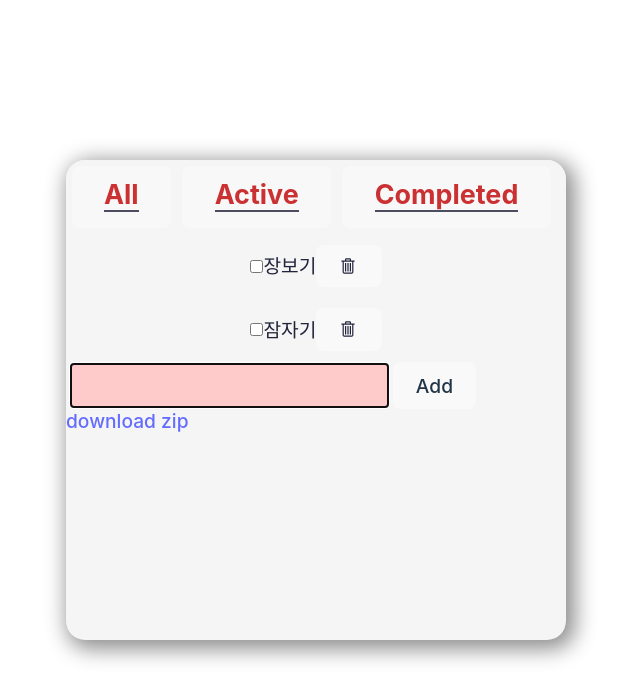
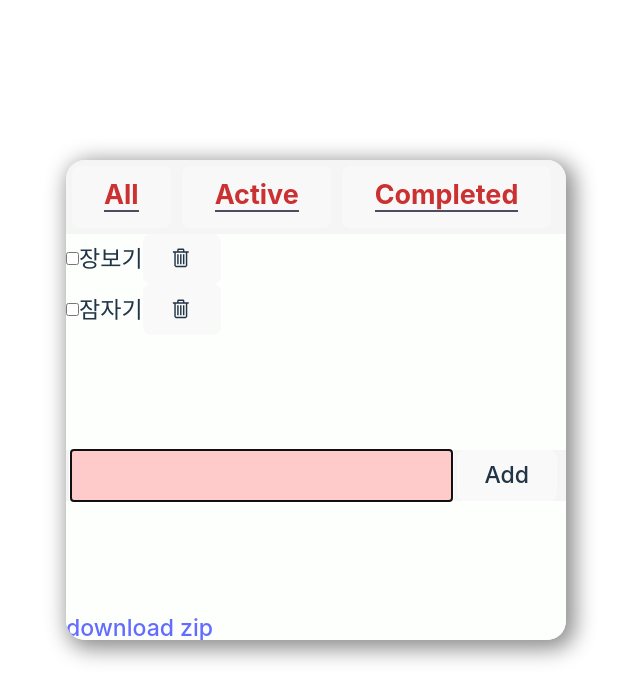
Before and after one commit to letz0703/todos, a React (Vite) app: page / in a window 1280 px wide. Shown: the top 700 px of the page, without its empty margins (324-964 px from the left). Built offline with nearby package versions, Linux system fonts and the light colour scheme.

Commit message:
2022.12.06/화 mm

```diff
--- a/src/components/add_task/add_task.jsx
+++ b/src/components/add_task/add_task.jsx
@@ -1,10 +1,10 @@
-import {useState, useRef, useEffect} from 'react'
-import styles from './add_task.module.css'
-import {v4 as uuidv4} from 'uuid'
+import {useState, useRef, useEffect} from "react"
+import styles from "./add_task.module.css"
+import {v4 as uuidv4} from "uuid"
 
 export default function AddTask({onAdd}) {
-	const [task, setTask] = useState('')
-	const handleChange = (e) => {
+  const [task, setTask] = useState("")
+  const handleChange = e => {
     setTask(e.target.value)
   }
   const refInput_task = useRef()
@@ -13,15 +13,23 @@ export default function AddTask({onAdd}) {
     refInput_task.current.focus()
   }, [task])
 
-	const handleSubmit = (e) => {
+  const handleSubmit = e => {
     e.preventDefault()
-		if (task.trim().length === 0) {return }
-		onAdd({id: uuidv4(), task, status: 'active'})
-		setTask('')
+    if (task.trim().length === 0) {
+      return
+    }
+    onAdd({id: uuidv4(), task, status: "active"})
+    setTask("")
   }
   return (
-		<form onSubmit={handleSubmit}>
-			<input ref={refInput_task} type="text" value={task} onChange={handleChange} className="bg-red-200 p-2 mx-1" />
+    <form onSubmit={handleSubmit} className={styles.form}>
+      <input
+        ref={refInput_task}
+        type="text"
+        value={task}
+        onChange={handleChange}
+        className="bg-red-200 p-2 mx-1"
+      />
       <button>Add</button>
     </form>
   )
--- a/src/components/add_task/add_task.module.css
+++ b/src/components/add_task/add_task.module.css
@@ -0,0 +1 @@
+.form{width:100%;display:flex;background-color:red;background-color:var(--color-bg-dark)}
--- a/src/components/add_task/add_task.module.scss
+++ b/src/components/add_task/add_task.module.scss
@@ -0,0 +1,6 @@
+.form {
+  width: 100%;
+  display: flex;
+  background-color: red;
+  background-color: var(--color-bg-dark);
+}
--- a/src/components/todo/todo.jsx
+++ b/src/components/todo/todo.jsx
@@ -12,7 +12,7 @@ export default function Todo({todo, onChange, onDelete}) {
   };
 
   return (
-    <li className="flex items-center {{style }}" className={styles.todo}>
+    <li className="flex items-center {{styles.todo }}">
       <input
         type="checkbox"
         checked={status === 'completed'}
--- a/src/components/todo_list/todo_list.jsx
+++ b/src/components/todo_list/todo_list.jsx
@@ -1,26 +1,26 @@
-import {useState} from 'react';
-import AddTask from '../add_task/add_task';
-import {VscTrash} from 'react-icons/vsc';
-import {v4 as uuidv4} from 'uuid';
-import Todo from '../todo/todo';
-import styles from './todo_list.module.css';
+import {useState} from "react"
+import AddTask from "../add_task/add_task"
+import {VscTrash} from "react-icons/vsc"
+import {v4 as uuidv4} from "uuid"
+import Todo from "../todo/todo"
+import styles from "./todo_list.module.css"
 
 export default function TodoList({filter}) {
   const [todos, setTodos] = useState([
-    {id: '1', task: '장보기', status: 'active'},
-    {id: '2', task: '잠자기', status: 'active'},
-  ]);
+    {id: "1", task: "장보기", status: "active"},
+    {id: "2", task: "잠자기", status: "active"}
+  ])
 
   const handleTask = todo => {
-    setTodos([...todos, todo]);
-  };
+    setTodos([...todos, todo])
+  }
   const handleUpdate = updated =>
-    setTodos(todos.map(row => (row.id === updated.id ? updated : row)));
+    setTodos(todos.map(row => (row.id === updated.id ? updated : row)))
   const handleDelete = todo => {
-    setTodos(todos.filter(row => row.id !== todo.id));
-  };
+    setTodos(todos.filter(row => row.id !== todo.id))
+  }
 
-  const filtered = getFilteredItems(todos, filter);
+  const filtered = getFilteredItems(todos, filter)
 
   return (
     <section className={styles.container}>
@@ -40,12 +40,12 @@ export default function TodoList({filter}) {
         download zip
       </a>
     </section>
-  );
+  )
 }
 
 function getFilteredItems(todos, filter) {
-  if (filter === 'all') {
-    return todos;
+  if (filter === "all") {
+    return todos
   }
-  return todos.filter(todo => todo.status === filter);
+  return todos.filter(todo => todo.status === filter)
 }
--- a/src/components/todo_list/todo_list.module.css
+++ b/src/components/todo_list/todo_list.module.css
@@ -1 +1 @@
-.container{width:100%}
+.container{height:100%;aspect-ratio:16/9;display:flex;flex-direction:column;justify-content:space-between;background-color:var(--color-bg)}.list{flex:1 1 auto;overflow-y:auto}
--- a/src/components/todo_list/todo_list.module.scss
+++ b/src/components/todo_list/todo_list.module.scss
@@ -1,3 +1,13 @@
 .container {
-  width: 100%;
+  height: 100%;
+  aspect-ratio: 16/9;
+  display: flex;
+  flex-direction: column;
+  justify-content: space-between;
+  background-color: var(--color-bg);
 }
+
+.list {
+  flex: 1 1 auto;
+  overflow-y: auto;
+}
--- a/src/index.css
+++ b/src/index.css
@@ -49,6 +49,7 @@ a:hover {
 }
 
 body {
+  font-size: 1.2rem;
   width: 100vw;
   height: 100vh;
   margin: 0;
```
Lines whose indentation alone changed are shown as unchanged.
